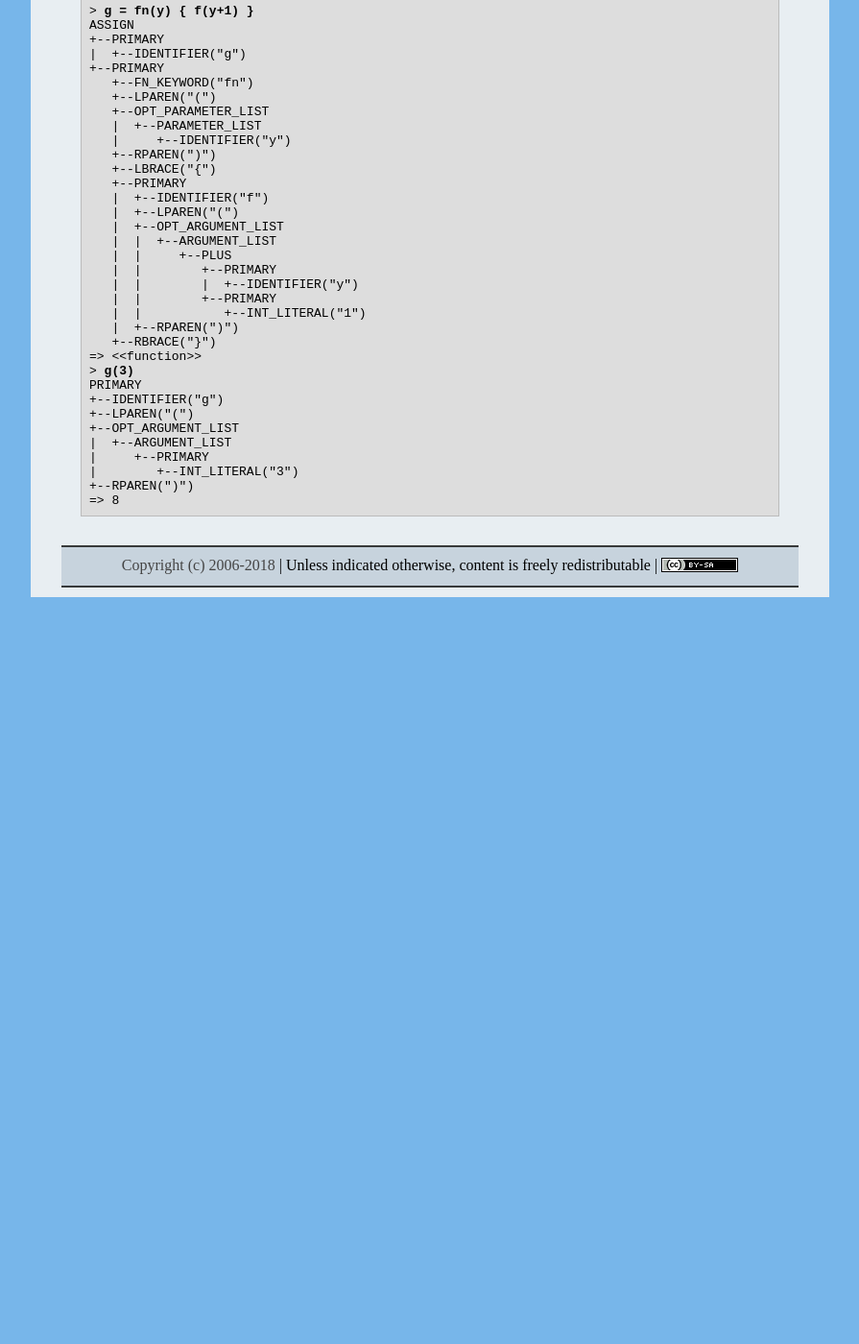
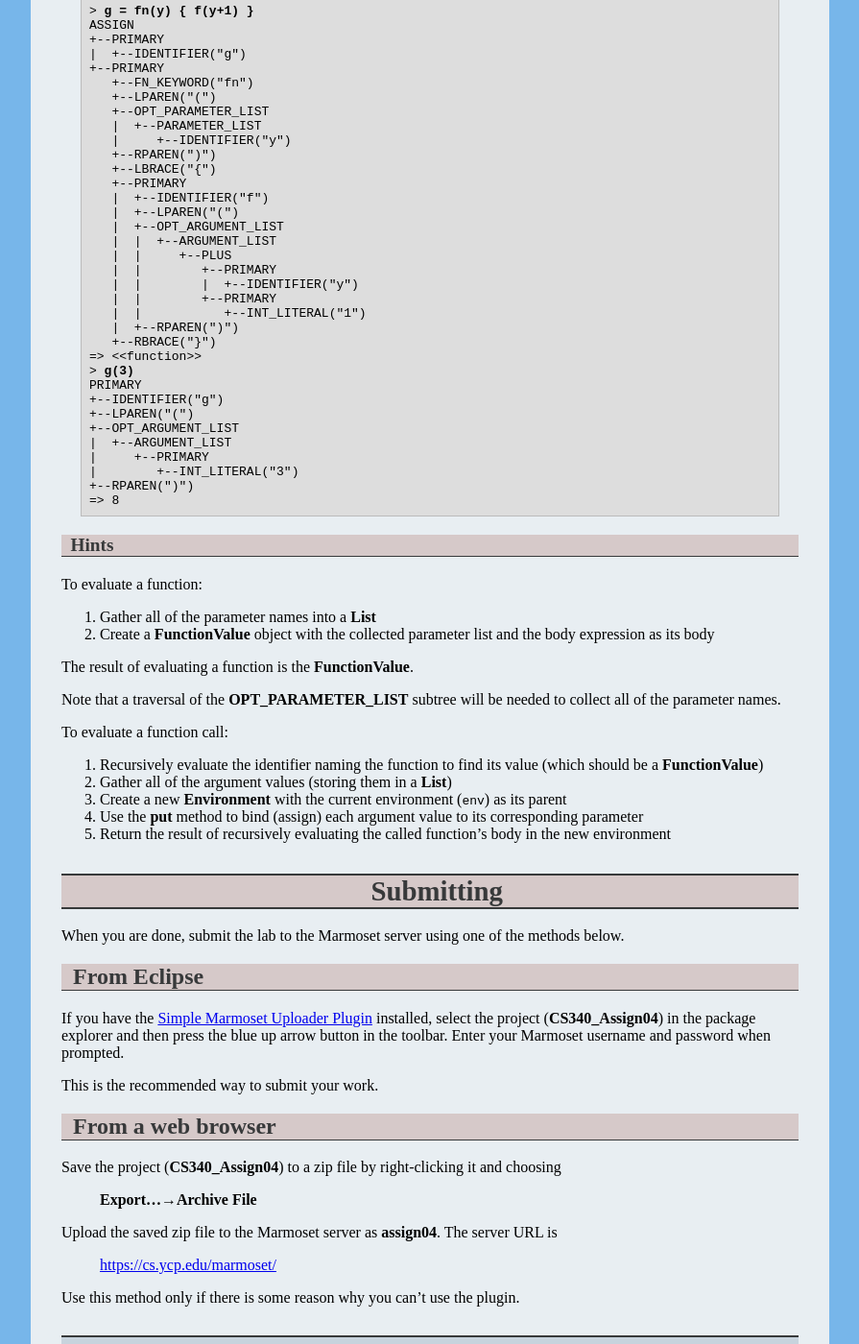
Before and after one commit to ycpcs/cs340-fall2018, a Jekyll site: the page built from assign/assign04.md, in a window 1280 px wide and 1400 px high, scrolled down 4648 px. Shown: the whole window at 96% size, without its empty margins (192-1087 px from the left). Built offline with Jekyll 4.4.1, drawn with Linux system fonts in a browser that asks for light colours; before the commit the page ends 5270 px from its top, so only the background shows below that; some of the changed text lies outside the part shown.

Commit message:
more work on assignment 4

```diff
--- a/assign/assign04.md
+++ b/assign/assign04.md
@@ -296,6 +296,47 @@ PRIMARY
 => 8
 </pre>
 
+### Hints
+
+To evaluate a function:
+
+1. Gather all of the parameter names into a **List**
+2. Create a **FunctionValue** object with the collected parameter list and the body expression as its body
+
+The result of evaluating a function is the **FunctionValue**.
+
+Note that a traversal of the **OPT\_PARAMETER\_LIST** subtree will be needed to collect all of the parameter names.
+
+To evaluate a function call:
+
+1. Recursively evaluate the identifier naming the function to find its value (which should be a **FunctionValue**)
+2. Gather all of the argument values (storing them in a **List**)
+3. Create a new **Environment** with the current environment (`env`) as its parent
+4. Use the **put** method to bind (assign) each argument value to its corresponding parameter
+5. Return the result of recursively evaluating the called function's body in the new environment
+
+# Submitting
+
+When you are done, submit the lab to the Marmoset server using one of the methods below.
+
+## From Eclipse
+
+If you have the [Simple Marmoset Uploader Plugin](../resources/index.html) installed, select the project (**CS340\_Assign04**) in the package explorer and then press the blue up arrow button in the toolbar. Enter your Marmoset username and password when prompted.
+
+This is the recommended way to submit your work.
+
+## From a web browser
+
+Save the project (**CS340\_Assign04**) to a zip file by right-clicking it and choosing
+
+> **Export...&rarr;Archive File**
+
+Upload the saved zip file to the Marmoset server as **assign04**. The server URL is
+
+> <https://cs.ycp.edu/marmoset/>
+
+Use this method only if there is some reason why you can't use the plugin.
+
 <!-- vim:set wrap: ­-->
 <!-- vim:set linebreak: -->
 <!-- vim:set nolist: -->
```
Also changed, not shown: other parts of assign/assign04.md (+2 -2 lines), assign/index.md (+1 -1 lines).
